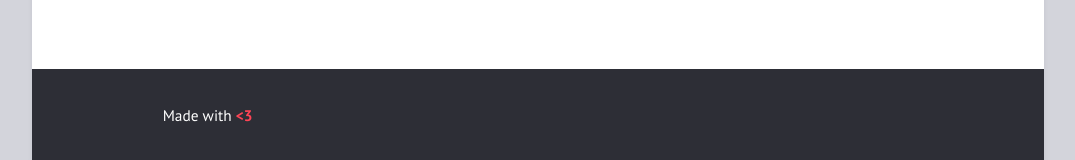
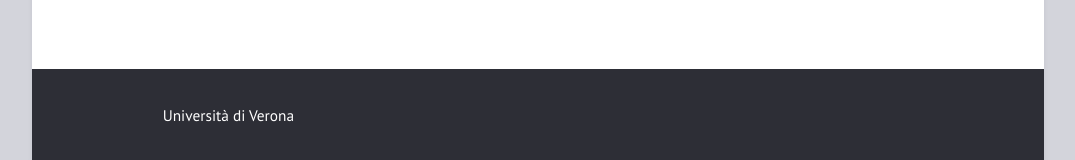
Before and after one commit to limacornejo/limacornejo.github.io, a Jekyll site: the page built from _posts/2017-03-01-welcome-to-jekyll.md, in a window 1280 px wide. Shown: the part 737-897 px from the top of the page, without its empty margins (102-1177 px from the left). Built offline with Jekyll 4.4.1, drawn with Linux system fonts in a browser that asks for light colours.

Commit message:
Update _config.yml

```diff
--- a/_config.yml
+++ b/_config.yml
@@ -1,6 +1,6 @@
 title: "Matheus Lima Cornejo"
 author: "Matheus Lima Cornejo"
-description: "Made with <b style=\"color: #f45;\">&lt;3</b>"
+description: "Università di Verona"
 permalink: /:title/
 lang: "en"
 excerpt_separator: "\n\n\n"
```
